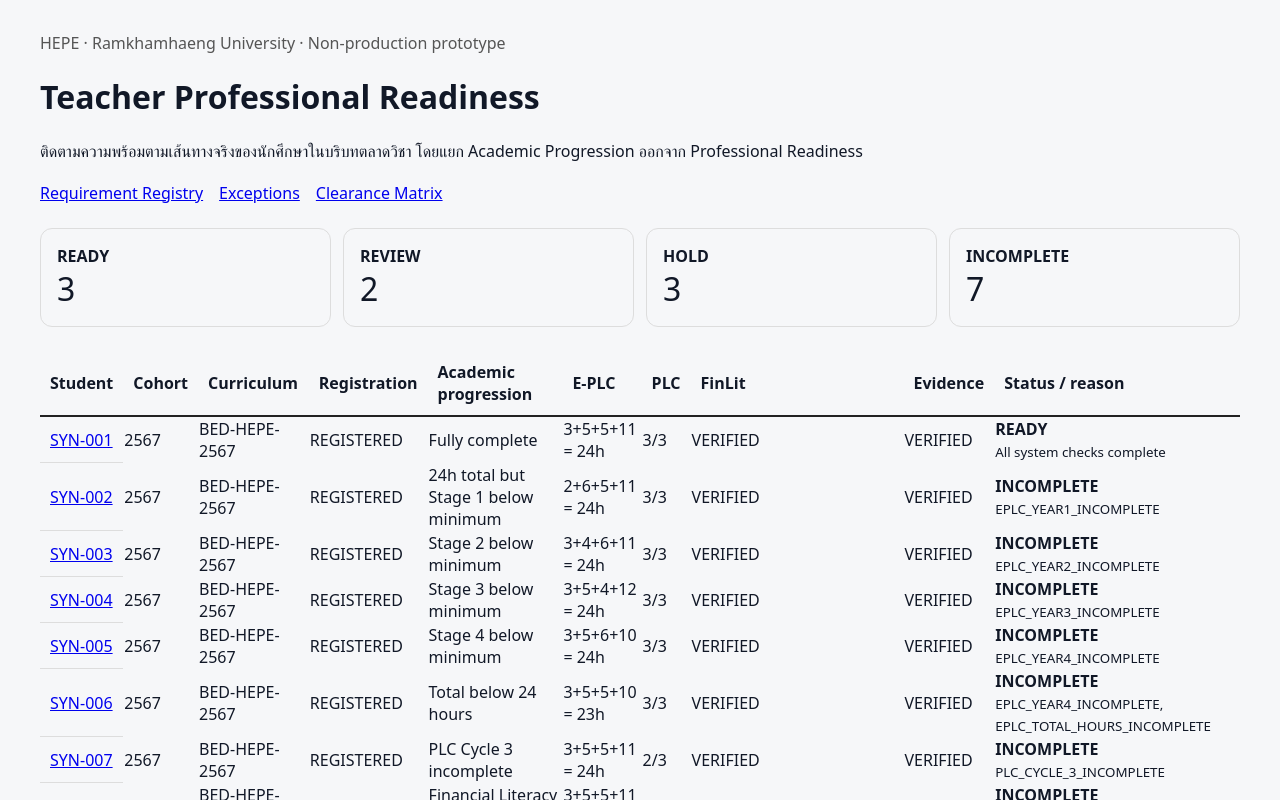
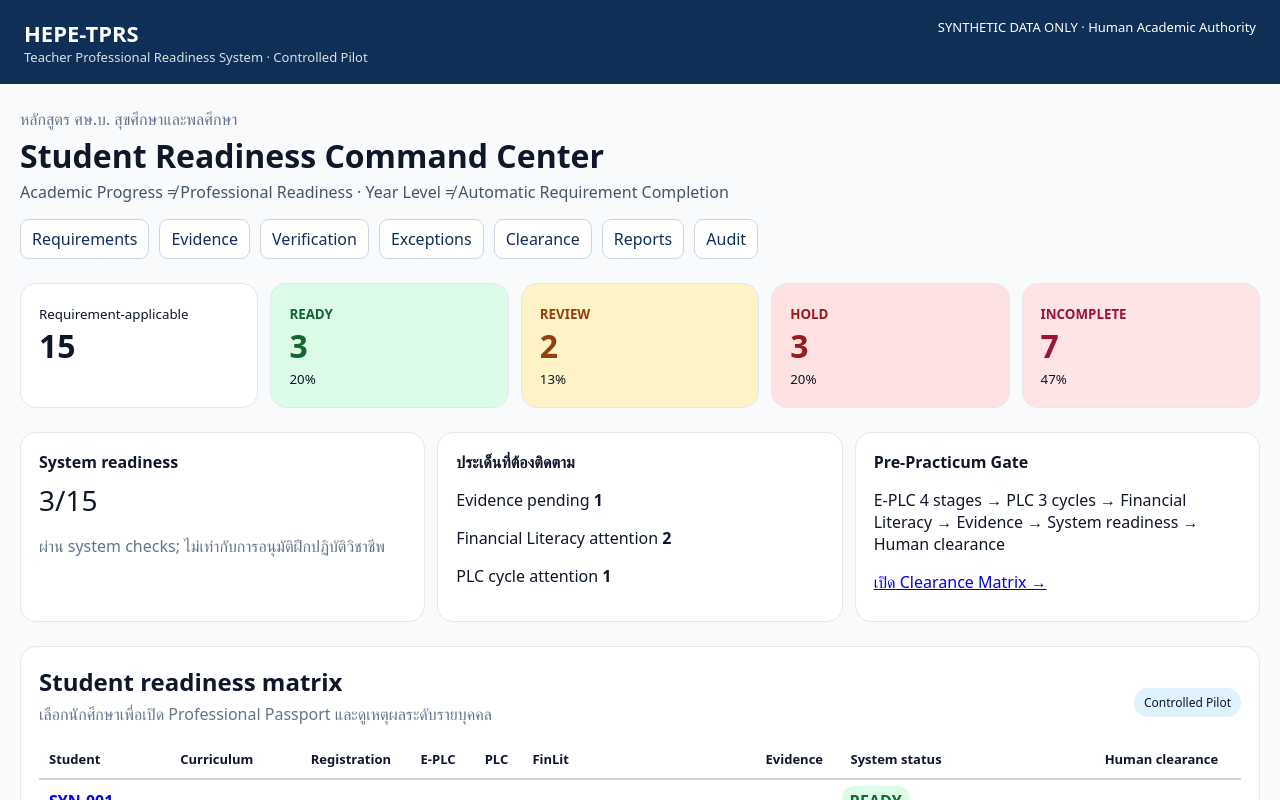
Before and after one commit to kasemch/hepe-ui-prototype, a Next.js app: page /tprs in a window 1280 px wide. Shown: the top 800 px of the page. Built offline with nearby package versions, Linux system fonts and the light colour scheme.

Commit message:
feat(tprs): implement hybrid readiness dashboard baseline

```diff
--- a/app/tprs/page.tsx
+++ b/app/tprs/page.tsx
@@ -2,15 +2,37 @@ import Link from 'next/link';
 import { syntheticStudents } from './lib/fixtures';
 import { evaluateReadiness } from './lib/domain';
 
+const statusTone: Record<string, { bg: string; fg: string }> = {
+  READY: { bg: '#dcfce7', fg: '#166534' }, REVIEW: { bg: '#fef3c7', fg: '#92400e' },
+  HOLD: { bg: '#fee2e2', fg: '#991b1b' }, INCOMPLETE: { bg: '#ffe4e6', fg: '#9f1239' },
+};
+const card = { border: '1px solid #e2e8f0', borderRadius: 16, padding: 18, background: '#fff' } as const;
+
 export default function TprsDashboard() {
   const rows = syntheticStudents.map(student => ({ student, result: evaluateReadiness(student) }));
   const count = (status: string) => rows.filter(r => r.result.status === status).length;
-  return <main style={{maxWidth:1200,margin:'0 auto',padding:'32px 20px',fontFamily:'system-ui'}}>
-    <p style={{margin:0,color:'#555'}}>HEPE · Ramkhamhaeng University · Non-production prototype</p><h1>Teacher Professional Readiness</h1>
-    <p>ติดตามความพร้อมตามเส้นทางจริงของนักศึกษาในบริบทตลาดวิชา โดยแยก Academic Progression ออกจาก Professional Readiness</p>
-    <nav style={{display:'flex',gap:16,flexWrap:'wrap',margin:'20px 0'}}><Link href="/tprs/requirements">Requirement Registry</Link><Link href="/tprs/exceptions">Exceptions</Link><Link href="/tprs/clearance">Clearance Matrix</Link></nav>
-    <section style={{display:'grid',gridTemplateColumns:'repeat(auto-fit,minmax(160px,1fr))',gap:12,margin:'24px 0'}}>{['READY','REVIEW','HOLD','INCOMPLETE'].map(s=><article key={s} style={{border:'1px solid #ddd',borderRadius:12,padding:16}}><strong>{s}</strong><div style={{fontSize:32}}>{count(s)}</div></article>)}</section>
-    <div style={{overflowX:'auto'}}><table style={{width:'100%',borderCollapse:'collapse'}}><thead><tr>{['Student','Cohort','Curriculum','Registration','Academic progression','E-PLC','PLC','FinLit','Evidence','Status / reason'].map(h=><th key={h} style={{textAlign:'left',padding:10,borderBottom:'2px solid #222'}}>{h}</th>)}</tr></thead><tbody>{rows.map(({student:s,result:r})=><tr key={s.id}><td style={{padding:10,borderBottom:'1px solid #ddd'}}><Link href={`/tprs/students/${s.id}`}>{s.id}</Link></td><td>{s.entryCohort}</td><td>{s.curriculumVersion}</td><td>{s.registrationStatus}</td><td>{s.academicProgression}</td><td>{s.eplcHours.join('+')} = {s.eplcHours.reduce((a,b)=>a+b,0)}h</td><td>{s.plcCycles.filter(Boolean).length}/3</td><td>{s.financialLiteracy}</td><td>{s.evidence}</td><td><strong>{r.status}</strong><br/><small>{r.reasons.join(', ') || 'All system checks complete'}</small></td></tr>)}</tbody></table></div>
-    <p style={{marginTop:24,fontSize:14,color:'#555'}}>Synthetic data only · Financial Literacy authoritative rule remains evidence-gated · Final clearance remains Human Academic Authority.</p>
+  const total = rows.length;
+  const ready = count('READY');
+  const pendingEvidence = rows.filter(r => r.student.evidence === 'PENDING').length;
+  const finlitAttention = rows.filter(r => r.student.financialLiteracy !== 'VERIFIED').length;
+  const cycleAttention = rows.filter(r => r.student.plcCycles.some(v => !v)).length;
+  return <main style={{minHeight:'100vh',background:'#f8fafc',fontFamily:'system-ui',color:'#0f172a'}}>
+    <header style={{background:'#0f2f57',color:'#fff',padding:'18px 24px'}}><div style={{maxWidth:1280,margin:'0 auto',display:'flex',justifyContent:'space-between',gap:16,flexWrap:'wrap'}}><div><strong style={{fontSize:22}}>HEPE-TPRS</strong><div style={{fontSize:13,opacity:.85}}>Teacher Professional Readiness System · Controlled Pilot</div></div><div style={{fontSize:13}}>SYNTHETIC DATA ONLY · Human Academic Authority</div></div></header>
+    <div style={{maxWidth:1280,margin:'0 auto',padding:'24px 20px'}}>
+      <div style={{display:'flex',justifyContent:'space-between',alignItems:'end',gap:16,flexWrap:'wrap'}}><div><p style={{margin:0,color:'#64748b'}}>หลักสูตร ศษ.บ. สุขศึกษาและพลศึกษา</p><h1 style={{margin:'4px 0'}}>Student Readiness Command Center</h1><p style={{margin:0,color:'#475569'}}>Academic Progress ≠ Professional Readiness · Year Level ≠ Automatic Requirement Completion</p></div><nav style={{display:'flex',gap:10,flexWrap:'wrap'}}>{[['Requirements','/tprs/requirements'],['Evidence','/tprs/evidence'],['Verification','/tprs/verification'],['Exceptions','/tprs/exceptions'],['Clearance','/tprs/clearance'],['Reports','/tprs/reports'],['Audit','/tprs/audit']].map(([label,href])=><Link key={href} href={href} style={{padding:'8px 11px',border:'1px solid #cbd5e1',borderRadius:9,background:'#fff',textDecoration:'none',color:'#0f2f57'}}>{label}</Link>)}</nav></div>
+      <section style={{display:'grid',gridTemplateColumns:'repeat(auto-fit,minmax(150px,1fr))',gap:12,margin:'24px 0'}}>
+        <article style={card}><small>Requirement-applicable</small><div style={{fontSize:32,fontWeight:750}}>{total}</div></article>
+        {['READY','REVIEW','HOLD','INCOMPLETE'].map(s=><article key={s} style={{...card,background:statusTone[s].bg}}><small style={{color:statusTone[s].fg,fontWeight:700}}>{s}</small><div style={{fontSize:32,fontWeight:750,color:statusTone[s].fg}}>{count(s)}</div><small>{Math.round(count(s)/total*100)}%</small></article>)}
+      </section>
+      <section style={{display:'grid',gridTemplateColumns:'repeat(auto-fit,minmax(230px,1fr))',gap:12,marginBottom:24}}>
+        <article style={card}><strong>System readiness</strong><div style={{fontSize:28,marginTop:8}}>{ready}/{total}</div><p style={{color:'#64748b',marginBottom:0}}>ผ่าน system checks; ไม่เท่ากับการอนุมัติฝึกปฏิบัติวิชาชีพ</p></article>
+        <article style={card}><strong>ประเด็นที่ต้องติดตาม</strong><p>Evidence pending <b>{pendingEvidence}</b></p><p>Financial Literacy attention <b>{finlitAttention}</b></p><p>PLC cycle attention <b>{cycleAttention}</b></p></article>
+        <article style={card}><strong>Pre-Practicum Gate</strong><p>E-PLC 4 stages → PLC 3 cycles → Financial Literacy → Evidence → System readiness → Human clearance</p><Link href="/tprs/clearance">เปิด Clearance Matrix →</Link></article>
+      </section>
+      <section style={card}><div style={{display:'flex',justifyContent:'space-between',alignItems:'center',gap:12,flexWrap:'wrap'}}><div><h2 style={{margin:0}}>Student readiness matrix</h2><p style={{margin:'5px 0 15px',color:'#64748b'}}>เลือกนักศึกษาเพื่อเปิด Professional Passport และดูเหตุผลระดับรายบุคคล</p></div><span style={{fontSize:12,padding:'6px 10px',borderRadius:20,background:'#e0f2fe'}}>Controlled Pilot</span></div>
+        <div style={{overflowX:'auto'}}><table style={{width:'100%',borderCollapse:'collapse',minWidth:900}}><thead><tr>{['Student','Curriculum','Registration','E-PLC','PLC','FinLit','Evidence','System status','Human clearance'].map(h=><th key={h} style={{textAlign:'left',padding:10,borderBottom:'2px solid #cbd5e1',fontSize:13}}>{h}</th>)}</tr></thead><tbody>{rows.map(({student:s,result:r})=><tr key={s.id}><td style={{padding:10,borderBottom:'1px solid #e2e8f0'}}><Link href={`/tprs/students/${s.id}`} style={{fontWeight:700}}>{s.id}</Link><br/><small>{s.displayName}</small></td><td>{s.curriculumVersion}</td><td>{s.registrationStatus}</td><td>{s.eplcHours.reduce((a,b)=>a+b,0)}/24 h</td><td>{s.plcCycles.filter(Boolean).length}/3</td><td>{s.financialLiteracy}</td><td>{s.evidence}</td><td><span style={{display:'inline-block',padding:'4px 8px',borderRadius:12,background:statusTone[r.status].bg,color:statusTone[r.status].fg,fontWeight:700}}>{r.status}</span><br/><small>{r.reasons[0] || 'All system checks complete'}</small></td><td>{r.clearanceStatus}</td></tr>)}</tbody></table></div>
+      </section>
+      <p style={{fontSize:13,color:'#64748b',marginTop:18}}>Financial Literacy authoritative criteria remain evidence-gated. No unverified criterion is treated as an official rule.</p>
+    </div>
   </main>;
 }
```
